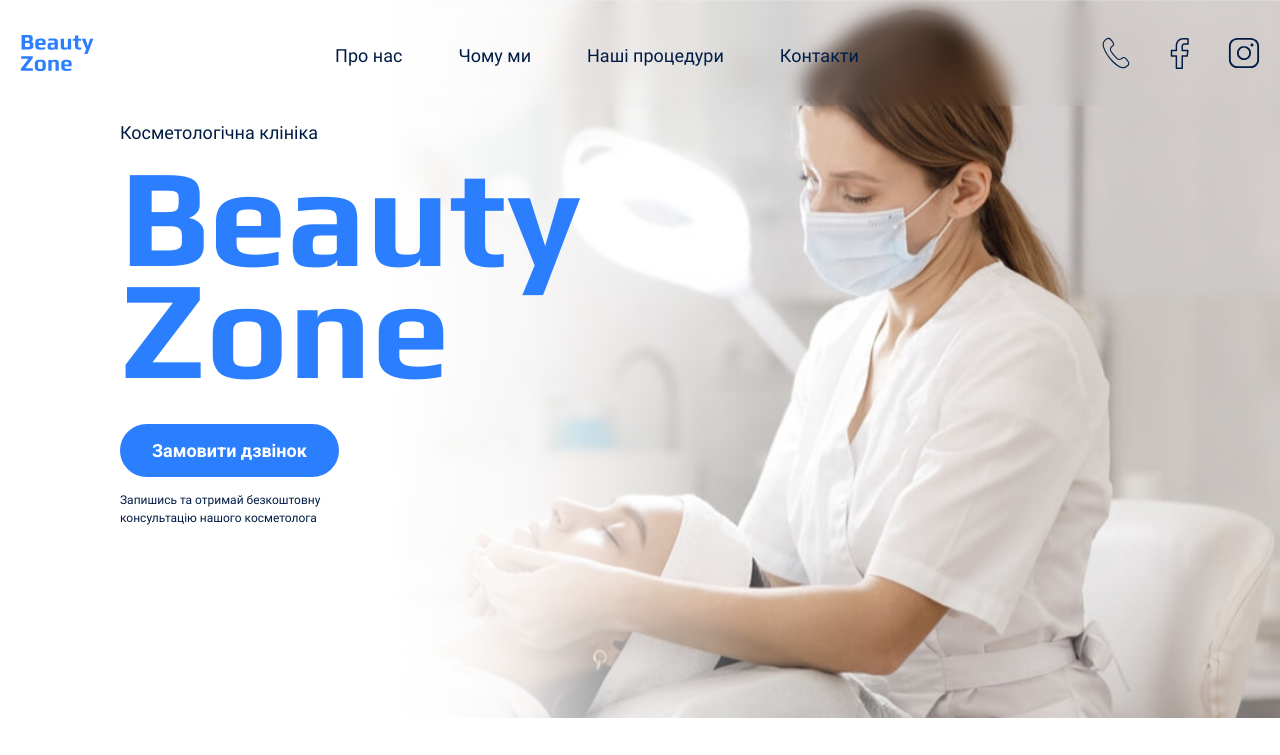
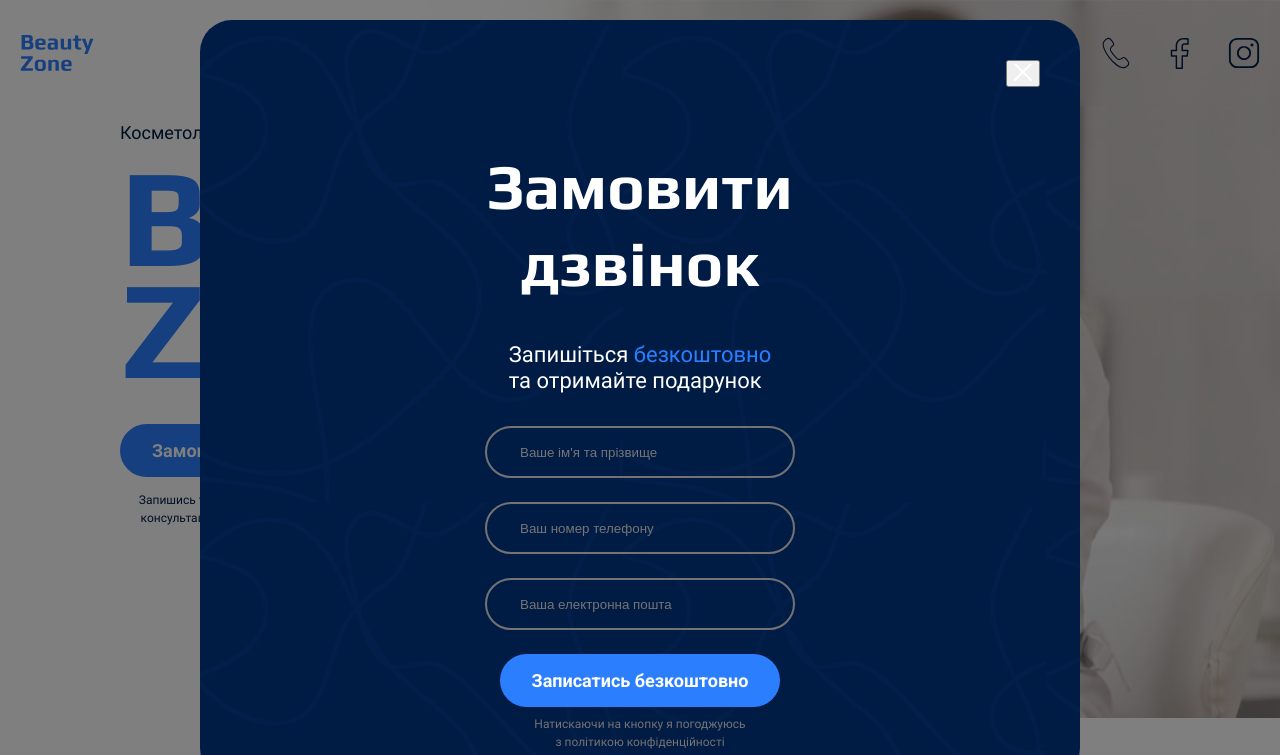
Before and after one commit to JaronMichael/genius-homework, a plain HTML site: page index.html in a window 1280 px wide. Both pictures are taken after a click on the button "Замовити дзвінок". Shown: the top 755 px of the page. Drawn offline with Linux system fonts and the light colour scheme; a web font is replaced by a local one.

Commit message:
homework 3.5

```diff
--- a/css/style.css
+++ b/css/style.css
@@ -238,6 +238,7 @@ p {
 .description {
   font-size: 12px;
   line-height: 1.5;
+  text-align: center;
 }
 
 /* Vision section */
@@ -446,6 +447,11 @@ p {
   margin-bottom: 32px;
 }
 
+.contact-form {
+  display: flex;
+  flex-direction: column;
+}
+
 .form-field {
   margin-bottom: 16px;
 }
@@ -462,7 +468,7 @@ p {
 
 .contacts-btn {
   align-items: center;
-  margin-bottom: 8px;
+  margin: 0 auto 8px;
 }
 
 .form-description {
@@ -526,8 +532,61 @@ footer a {
 }
 
 /* Modal */
+.backdrop {
+  position: fixed;
+  top: 0;
+  left: 0;
+  right: 0;
+  bottom: 0;
+  display: flex;
+  align-items: center;
+  justify-content: center;
+  padding: 20px 0;
+  background-color: rgba(0, 0, 0, 0.5);
+  transition: opacity .3s, visibility .3s;
+}
+
+.modal {
+  position: relative;
+  width: 100%;
+  height: 100%;
+  max-width: 880px;
+  max-height: 880px;
+  padding: 128px;
+  background-color: var(--color-brand-dark);
+  border-radius: 32px;
+  overflow: auto;
+}
+
+.modal-btn-close {
+  position: absolute;
+  top: 40px;
+  right: 40px;
+}
+
+.modal-title {
+  font-family: Play;
+  font-size: 64px;
+  font-weight: 700;
+  line-height: 1.2;
+  text-align: center;
+  color: var(--color-white);
+  margin: 0 auto 40px;
+}
+
+.modal-description {
+  color: var(--color-white);
+  font-size: 22px;
+  line-height: 1.2;
+  margin-bottom: 32px;
+}
+
 .backdrop.is-hidden {
   opacity: 0;
   visibility: hidden;
   pointer-events: none;
 }
+
+.form-field-modal {
+  margin-bottom: 24px;
+}
--- a/index.html
+++ b/index.html
@@ -81,7 +81,7 @@
         <p class="hero-typename">Косметологічна клініка</p>
         <h1 class="hero-title brand-color">Beauty<br>Zone</h1>
         <div class="hero-btn-container">
-          <button class="button-form btn hero-btn">Замовити дзвінок</button>
+          <button class="button-form btn hero-btn modal-btn-open">Замовити дзвінок</button>
           <p class="description">Запишись та отримай безкоштовну консультацію нашого косметолога</p>
         </div>
       </div>
@@ -188,7 +188,7 @@
           </iframe>
           <div class="form-decor form-container">
             <p class="form-title">Запишіться <span class="brand-color">безкоштовно</span> та отримайте подарунок</p>
-            <form name="contact-form" autocomplete="off">
+            <form class="contact-form" name="contact-form" autocomplete="off">
               <div class="form-field">
                 <label class="form-label visually-hidden" for="user-name">Ваше ім'я та прізвище</label>
                 <input class="form-input" type="text" name="user-name" id="user-name" placeholder="Ваше ім'я та прізвище" minlength="2" maxlength="20" required>
@@ -289,9 +289,40 @@
       </div>
     </div>
   </footer>
+
+
+
   <div class="backdrop is-hidden">
-    <div class="modal">
-
+    <div class="modal form-container">
+      <h2 class="modal-title">Замовити <br> дзвінок</h2>
+      <p class="modal-description">Запишіться <span class="brand-color">безкоштовно</span><br> та отримайте подарунок</p>
+      <button class="modal-btn-close" type="button">
+        <img src="./images/krest.svg" alt="">
+      </button>
+      <form class="contact-form" name="contact-form" autocomplete="off">
+        <div class="form-field-modal">
+          <label class="form-label visually-hidden" for="user-name">Ваше ім'я та прізвище</label>
+          <input class="form-input" type="text" name="user-name" id="user-name" placeholder="Ваше ім'я та прізвище"
+            minlength="2" maxlength="20" required>
+        </div>
+        <div class="form-field-modal">
+          <label class="form-label visually-hidden" for="user-tel">Ваш номер телефону</label>
+          <input class="form-input" type="tel" name="user-tel" id="user-tel" placeholder="Ваш номер телефону" required
+            pattern="^\+[0-9]{12}">
+        </div>
+        <div class="form-field-modal">
+          <label class="form-label visually-hidden" for="user-email">Ваша електронна пошта</label>
+          <input class="form-input" type="email" name="user-email" id="user-email" placeholder="Ваша електронна пошта"
+            required>
+        </div>
+        <button class="button-form btn contacts-btn" type="submit">
+          Записатись безкоштовно
+        </button>
+      </form>
+      <div class="color-note description form-description">
+        <p>Натискаючи на кнопку я погоджуюсь</p>
+        <a class="color-note" href="#">з політикою конфіденційності</a>
+      </div>
     </div>
 
     <script src="./js/modal.js"></script>
```
Also changed, not shown: images/krest.svg (added).
